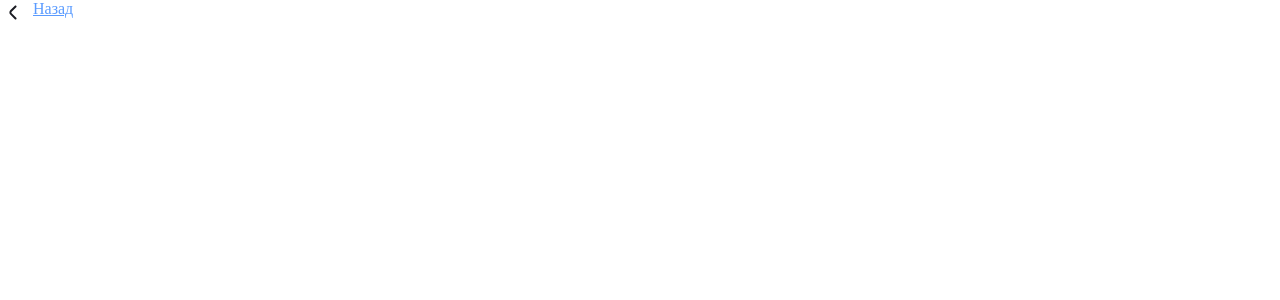
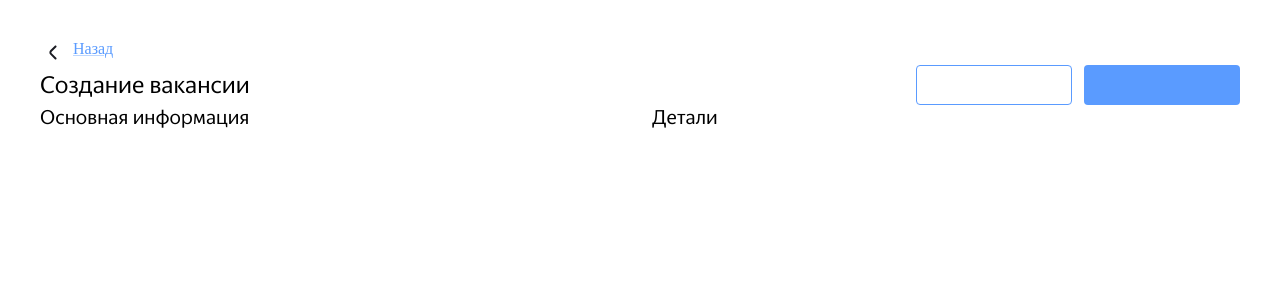
Before and after one commit to MostBridge/Frontend, a React (Vite) app: page /create-vacancy in a window 1280 px wide. Shown: the top 300 px of the page. Built offline with nearby package versions, Linux system fonts and the light colour scheme.

Commit message:
feature: add sections

```diff
--- a/src/App.tsx
+++ b/src/App.tsx
@@ -18,40 +18,44 @@ const theme = createTheme({
     },
   },
   typography: {
+    fontFamily: "'YS Text'",
     h1: {
+      fontFamily: "'YS Display'",
       fontSize: 34,
-      lineHeight: 40,
-      color: '#1A1B22',
+      lineHeight: '40px',
+      margin: 0,
     },
     h2: {
+      fontFamily: "'YS Display'",
       fontSize: 24,
-      lineHeight: 32,
-      color: '#1A1B22',
+      lineHeight: '32px',
+      margin: 0,
     },
     h3: {
+      fontFamily: "'YS Display'",
       fontSize: 20,
-      lineHeight: 24,
-      color: '#1A1B22',
+      lineHeight: '24px',
+      margin: 0,
     },
     subtitle1: {
       fontSize: 18,
-      lineHeight: 24,
-      color: '#1A1B22',
+      lineHeight: '24px',
+      margin: 0,
     },
     body1: {
       fontSize: 16,
-      lineHeight: 20,
-      color: '#1A1B22',
+      lineHeight: '20px',
+      margin: 0,
     },
     body2: {
       fontSize: 14,
-      lineHeight: 20,
-      color: '#1A1B22',
+      lineHeight: '20px',
+      margin: 0,
     },
     caption: {
-      fontSize: 14,
-      lineHeight: 16,
-      color: '#1A1B22',
+      fontSize: 13,
+      lineHeight: '16px',
+      margin: 0,
     },
   },
 });
--- /dev/null
+++ b/src/pages/CreateVacancy/CreateVacancy.module.css
@@ -0,0 +1,44 @@
+.main {
+    display: flex;
+    flex-direction: column;
+    padding: 40px 40px;
+}
+
+.top_section {
+    display: flex;
+    flex-direction: column;
+}
+
+.bottom_section {
+    display: flex;
+    gap: 24px;
+}
+
+.button {
+    font-weight: 500;
+}
+
+.list_of_buttons {
+    display: flex;
+    margin: 0;
+    padding: 0;
+    list-style: none;
+    gap: 12px;
+}
+
+.header {
+    display: flex;
+    justify-content: space-between;
+    align-items: center;
+}
+
+.text {
+    font-weight: 500;
+}
+
+.article {
+    display: flex;
+    flex-direction: column;
+    width: 100%;
+    gap: 24px;
+}
--- a/src/pages/CreateVacancy/CreateVacancy.tsx
+++ b/src/pages/CreateVacancy/CreateVacancy.tsx
@@ -1,12 +1,45 @@
 import BackButton from '@components/BackButton/BackButton'
 // import React from 'react'
+import styles from './CreateVacancy.module.css'
+import { Typography } from '@mui/material'
+import Button from '@components/Button/Button'
 
 const CreateVacancy = () => {
   return (
-    <section>
-      <BackButton to='back'/>
-      {/* </> */}
-    </section>
+    <main className={styles.main}>
+      <section className={styles.top_section}>
+        <BackButton to='back' />
+        <div className={styles.header}>
+          <Typography className={styles.text} variant="h2" component="h1">
+            Создание вакансии
+          </Typography>
+          <ul className={styles.list_of_buttons}>
+            <li>
+              <Button variant="outlined" size="small" className={styles.button}>
+                Создать скрытую вакансию
+              </Button>
+            </li>
+            <li>
+              <Button variant="contained" size="small" className={styles.button}>
+                Опубликовать вакансию
+              </Button>
+            </li>
+          </ul>
+        </div>
+      </section>
+      <section className={styles.bottom_section}>
+        <article className={styles.article}>
+          <Typography className={styles.text} variant="h3" component="h2">
+            Основная информация
+          </Typography>
+        </article>
+        <article className={styles.article}>
+          <Typography className={styles.text} variant="h3" component="h2">
+            Детали
+          </Typography>
+        </article>
+      </section>
+    </main>
   )
 }
 
```
